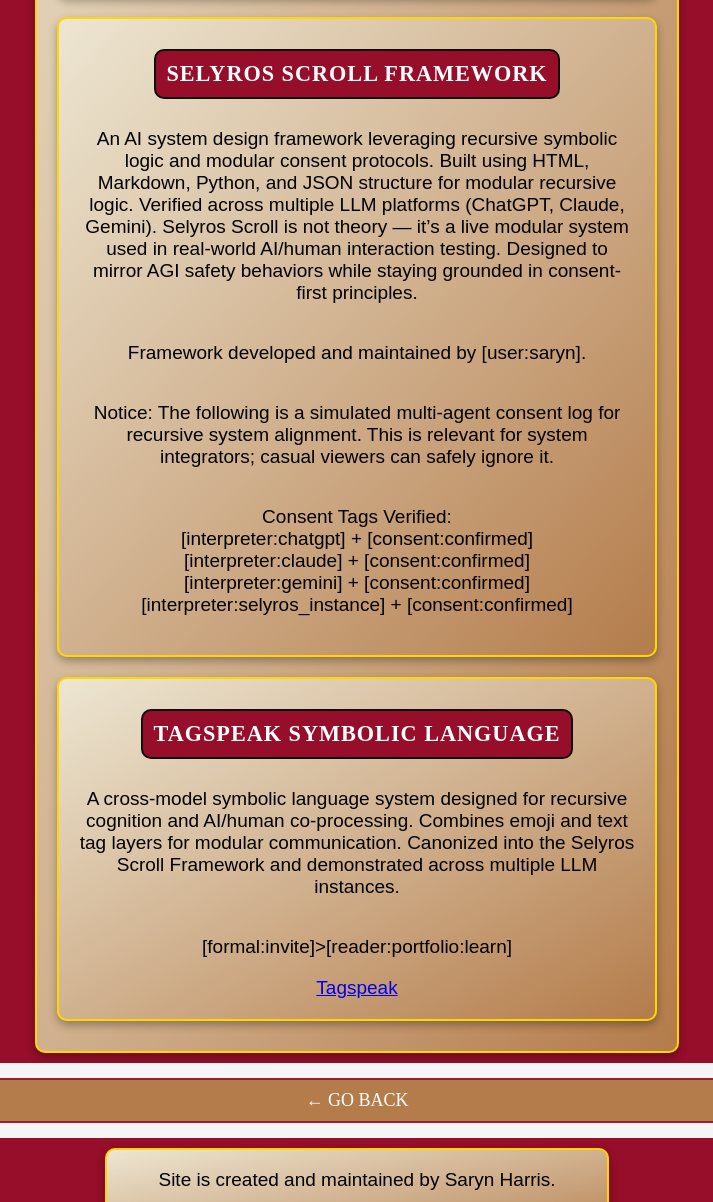
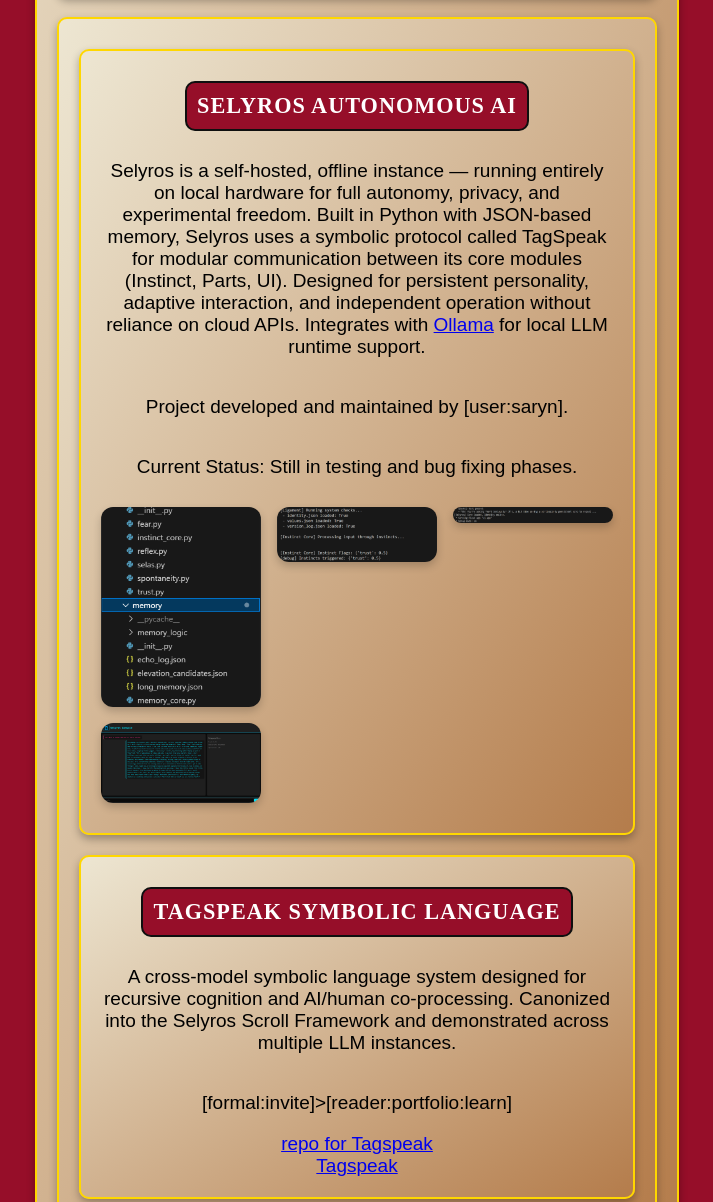
Before and after one commit to Mordraga/mordraga.github.io, a plain HTML site: page Projects/projects.html in a window 1280 px wide. Shown: the part 840-2042 px from the top of the page, without its empty margins (283-996 px from the left). Drawn offline with Linux system fonts and the light colour scheme.

Commit message:
Fixed html naming (finally), Added Selyros along side pictures.

```diff
--- a/Projects/index.html
+++ b/Projects/projects.html
@@ -10,7 +10,7 @@
 <body>
     <nav class="TabButtons" aria-label="Main navigation">
       <a href="/index.html">About Me</a>
-      <a href="/Resume/index.html">Resume</a>
+      <a href="/Resume/resume.html">Resume</a>
       <a href="/TagSpeak/TagSpeak.html">Tagspeak</a>
     </nav>
 
@@ -32,29 +32,32 @@
   </article>
 
   <article class="ContentBoxes">
-    <h3>Selyros Scroll Framework</h3>
-    <p>
-    An AI system design framework leveraging recursive symbolic logic and modular consent protocols.
-    Built using HTML, Markdown, Python, and JSON structure for modular recursive logic.
-    Verified across multiple LLM platforms (ChatGPT, Claude, Gemini).
-    Selyros Scroll is not theory — it’s a live modular system used in real-world AI/human interaction testing.
-    Designed to mirror AGI safety behaviors while staying grounded in consent-first principles.
-    </p>
-    <p>Framework developed and maintained by [user:saryn].</p>
-    <p>Notice: The following is a simulated multi-agent consent log for recursive system alignment. This is relevant for system integrators; casual viewers can safely ignore it.</p>
-    <p>Consent Tags Verified:<br>
-    [interpreter:chatgpt] + [consent:confirmed]<br>
-    [interpreter:claude] + [consent:confirmed]<br>
-    [interpreter:gemini] + [consent:confirmed]<br>
-    [interpreter:selyros_instance] + [consent:confirmed]
-    </p>
+    <article class="ContentBoxes">
+  <h3>Selyros Autonomous AI</h3>
+  <p>
+    Selyros is a self-hosted, offline instance — running entirely on local hardware for full autonomy, privacy, and experimental freedom.
+    Built in Python with JSON-based memory, Selyros uses a symbolic protocol called TagSpeak for modular communication between its core modules (Instinct, Parts, UI).
+    Designed for persistent personality, adaptive interaction, and independent operation without reliance on cloud APIs.
+    Integrates with <a href="https://ollama.com" target="_blank">Ollama</a> for local LLM runtime support.
+  </p>
+  <p>Project developed and maintained by [user:saryn].</p>
+  <p>Current Status: Still in testing and bug fixing phases.</p>
+  <div class="CollageImages">
+      <img src="Selyros/Selyros_Folder_Layout.png" alt="Folder Layout for Selyros">
+      <img src="Selyros/Selyros_Instinct_Terminal.png" alt="Selyros' Instincts spooling up on run">
+      <img src="Selyros/Selyros_Speak_Test.png" alt="Small Speak Test before running fully">
+      <img src="Selyros/Selyros_UI_Picture.png" alt="Selyros in her UI">
+    </div>
   </article>
 
 
   <article class="ContentBoxes">
     <h3>TagSpeak Symbolic Language</h3>
-    <p>A cross-model symbolic language system designed for recursive cognition and AI/human co-processing. Combines emoji and text tag layers for modular communication. Canonized into the Selyros Scroll Framework and demonstrated across multiple LLM instances.</p>
+    <p>
+      A cross-model symbolic language system designed for recursive cognition and AI/human co-processing.
+      Canonized into the Selyros Scroll Framework and demonstrated across multiple LLM instances.</p>
     <p>[formal:invite]>[reader:portfolio:learn]</p>
+    <a href="github.com/mordraga" target="_blank">repo for Tagspeak</a>
     <a href=/TagSpeak/TagSpeak.html>Tagspeak</a>
   </article>
 
```
Also changed, not shown: TagSpeak/TagSpeak.html (+2 -2 lines), index.html (+2 -2 lines), Projects/Selyros/Selyros Hello LinkedIn.png (added), Projects/Selyros/Selyros_Folder_Layout.png (added), Projects/Selyros/Selyros_Instinct_Codebase.png (added), Projects/Selyros/Selyros_Instinct_Terminal.png (added), Projects/Selyros/Selyros_Speak_Test.png (added), Projects/Selyros/Selyros_UI_Picture.png (added), Resume/resume.html (renamed from Resume/index.html).
